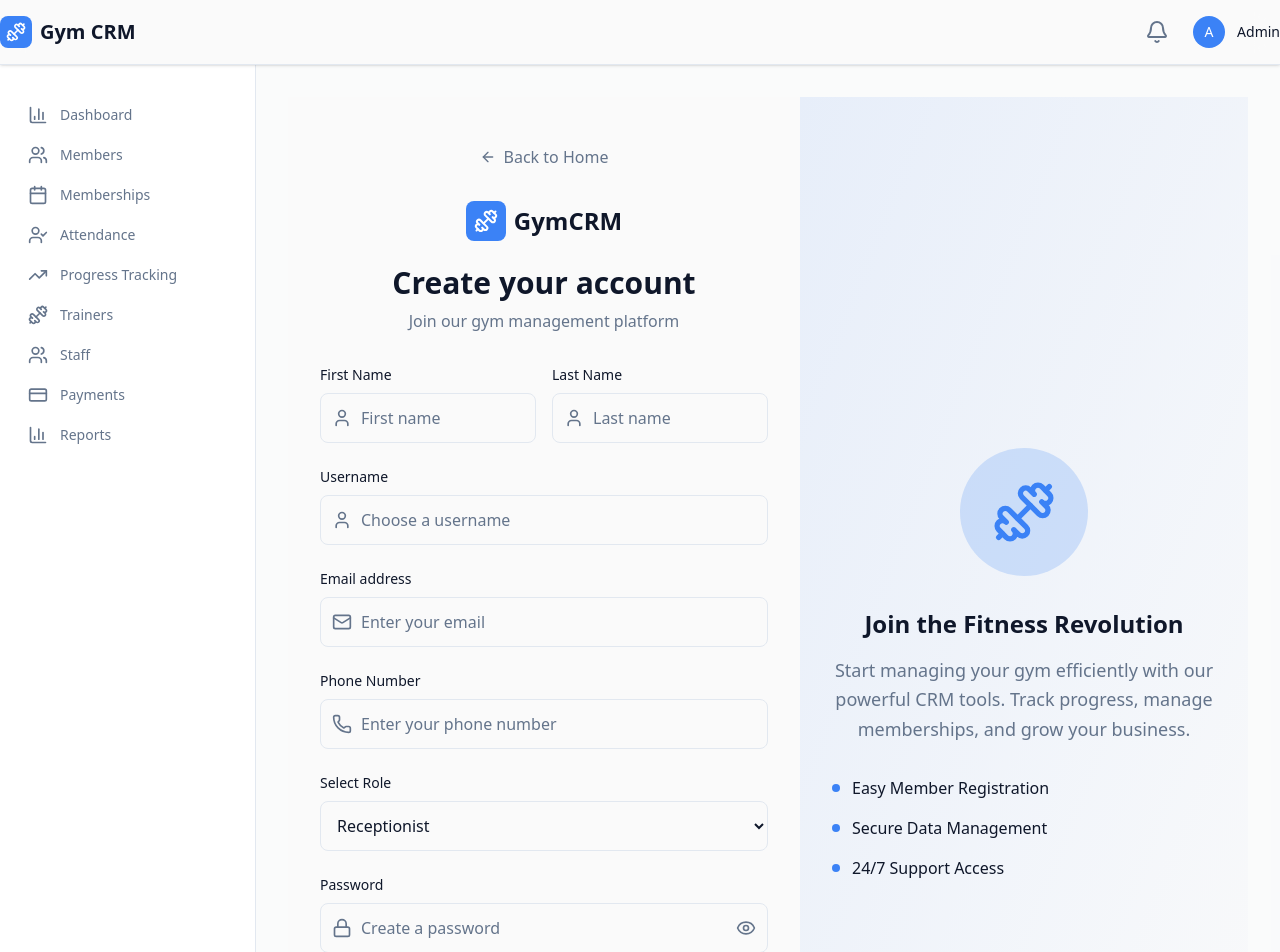
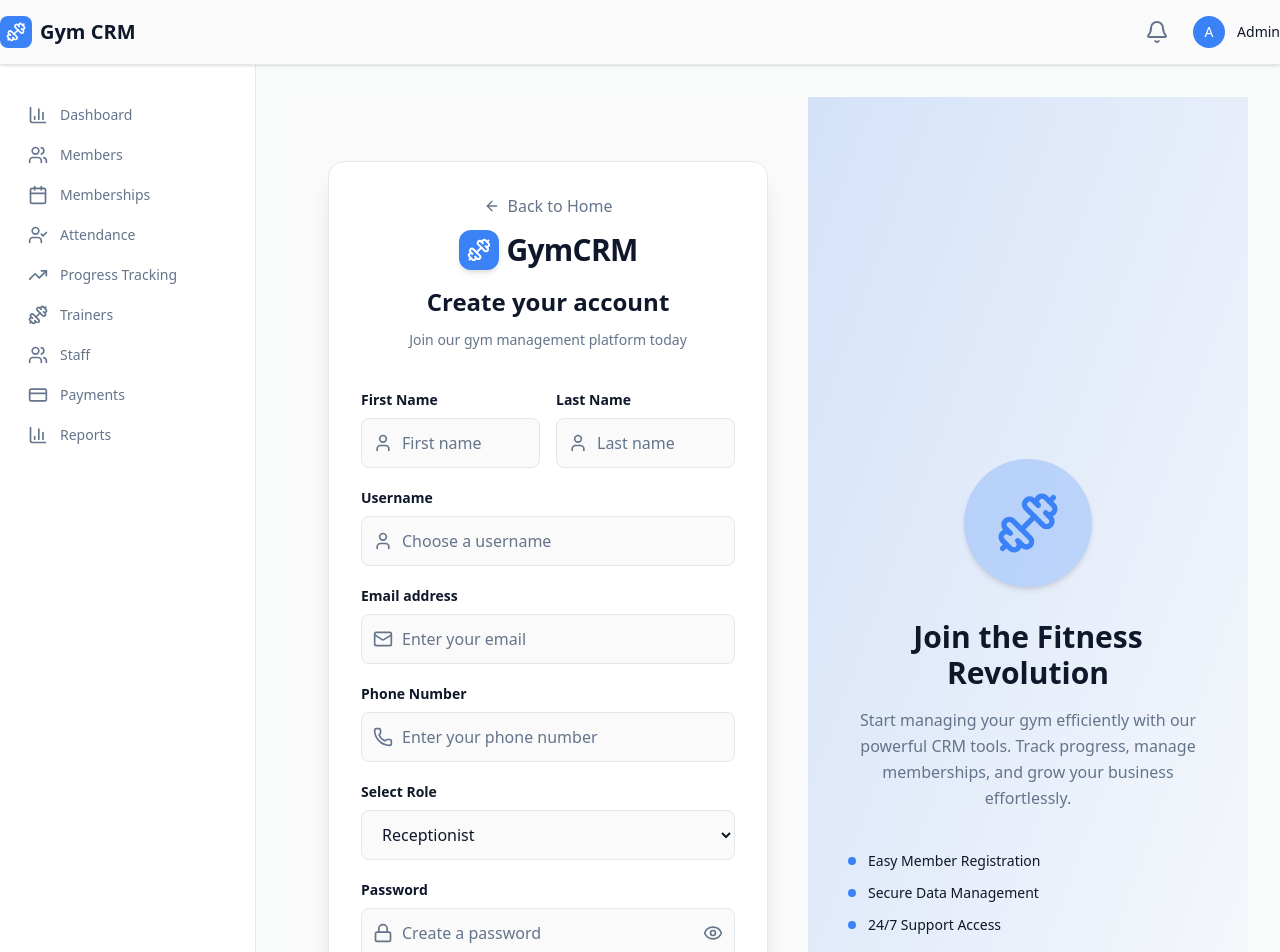
Before and after one commit to Sachinmca778/EduCRM, a Next.js app: page /gym-crm/signup in a window 1280 px wide. Shown: the top 952 px of the page. Built offline with nearby package versions, Linux system fonts and the light colour scheme.

Commit message:
enhance signup and login Ui

```diff
--- a/app/gym-crm/signup/page.tsx
+++ b/app/gym-crm/signup/page.tsx
@@ -63,12 +63,10 @@ export default function GymSignupPage() {
 
       const data = await res.json();
       alert(`Register successfully!`);
-
     } catch (error) {
       console.error(error);
     }
 
-    // Simulate API call
     setTimeout(() => {
       setIsLoading(false);
       // Redirect to login
@@ -76,14 +74,12 @@ export default function GymSignupPage() {
     }, 2000);
   };
 
-
   const handleInputChange = (e) => {
     const { name, value } = e.target;
     setFormData(prev => ({
       ...prev,
       [name]: value
     }));
-    // Clear error when user starts typing
     if (errors[name]) {
       setErrors(prev => ({
         ...prev,
@@ -95,41 +91,43 @@ export default function GymSignupPage() {
   return (
     <div className="min-h-screen bg-background flex">
       {/* Left Side - Signup Form */}
-      <div className="flex-1 flex items-center justify-center px-4 sm:px-6 lg:px-8 py-12">
-        <div className="max-w-md w-full space-y-8">
+      <div className="flex-1 flex items-center justify-center px-6 sm:px-8 lg:px-10 py-16 bg-background">
+        <div className="max-w-md w-full space-y-10 bg-card shadow-xl rounded-2xl p-8 border border-border/30">
           {/* Header */}
-          <div className="text-center">
+          <div className="text-center space-y-3">
             <Link
               href="/"
-              className="inline-flex items-center gap-2 text-muted-foreground hover:text-foreground transition-colors mb-8"
+              className="inline-flex items-center gap-2 text-muted-foreground hover:text-foreground transition-colors"
             >
               <ArrowLeft className="w-4 h-4" />
               Back to Home
             </Link>
 
-            <div className="flex items-center justify-center gap-2 mb-6">
-              <div className="w-10 h-10 bg-primary rounded-lg flex items-center justify-center">
+            <div className="flex items-center justify-center gap-2 mb-4">
+              <div className="w-10 h-10 bg-primary rounded-xl flex items-center justify-center shadow-md">
                 <Dumbbell className="w-6 h-6 text-primary-foreground" />
               </div>
-              <span className="text-2xl font-bold text-foreground">GymCRM</span>
+              <span className="text-3xl font-extrabold text-foreground tracking-tight">
+                GymCRM
+              </span>
             </div>
 
-            <h2 className="text-3xl font-bold text-foreground mb-2">
+            <h2 className="text-2xl font-bold text-foreground">
               Create your account
             </h2>
-            <p className="text-muted-foreground">
-              Join our gym management platform
+            <p className="text-muted-foreground text-sm">
+              Join our gym management platform today
             </p>
           </div>
 
           {/* Signup Form */}
-          <form className="space-y-6" onSubmit={handleSubmit}>
+          <form className="space-y-5" onSubmit={handleSubmit}>
             <div className="grid grid-cols-2 gap-4">
               <div>
-                <label htmlFor="firstName" className="block text-sm font-medium text-foreground mb-2">
+                <label htmlFor="firstName" className="block text-sm font-semibold text-foreground mb-2">
                   First Name
                 </label>
-                <div className="relative">
+                <div className="relative group">
                   <User className="absolute left-3 top-1/2 transform -translate-y-1/2 w-5 h-5 text-muted-foreground" />
                   <input
                     id="firstName"
@@ -138,16 +136,16 @@ export default function GymSignupPage() {
                     required
                     value={formData.firstName}
                     onChange={handleInputChange}
-                    className="w-full pl-10 pr-4 py-3 border border-input rounded-lg bg-background text-foreground placeholder:text-muted-foreground focus:outline-none focus:ring-2 focus:ring-ring focus:ring-offset-2"
+                    className="w-full pl-10 pr-4 py-3 border border-input rounded-lg bg-background text-foreground placeholder:text-muted-foreground transition-all duration-200 group-hover:border-primary focus:border-primary focus:ring-2 focus:ring-primary/30 outline-none"
                     placeholder="First name"
                   />
                 </div>
               </div>
               <div>
-                <label htmlFor="lastName" className="block text-sm font-medium text-foreground mb-2">
+                <label htmlFor="lastName" className="block text-sm font-semibold text-foreground mb-2">
                   Last Name
                 </label>
-                <div className="relative">
+                <div className="relative group">
                   <User className="absolute left-3 top-1/2 transform -translate-y-1/2 w-5 h-5 text-muted-foreground" />
                   <input
                     id="lastName"
@@ -156,7 +154,7 @@ export default function GymSignupPage() {
                     required
                     value={formData.lastName}
                     onChange={handleInputChange}
-                    className="w-full pl-10 pr-4 py-3 border border-input rounded-lg bg-background text-foreground placeholder:text-muted-foreground focus:outline-none focus:ring-2 focus:ring-ring focus:ring-offset-2"
+                    className="w-full pl-10 pr-4 py-3 border border-input rounded-lg bg-background text-foreground placeholder:text-muted-foreground transition-all duration-200 group-hover:border-primary focus:border-primary focus:ring-2 focus:ring-primary/30 outline-none"
                     placeholder="Last name"
                   />
                 </div>
@@ -164,10 +162,10 @@ export default function GymSignupPage() {
             </div>
 
             <div>
-              <label htmlFor="username" className="block text-sm font-medium text-foreground mb-2">
+              <label htmlFor="username" className="block text-sm font-semibold text-foreground mb-2">
                 Username
               </label>
-              <div className="relative">
+              <div className="relative group">
                 <User className="absolute left-3 top-1/2 transform -translate-y-1/2 w-5 h-5 text-muted-foreground" />
                 <input
                   id="username"
@@ -176,37 +174,36 @@ export default function GymSignupPage() {
                   required
                   value={formData.username}
                   onChange={handleInputChange}
-                  className="w-full pl-10 pr-4 py-3 border border-input rounded-lg bg-background text-foreground placeholder:text-muted-foreground focus:outline-none focus:ring-2 focus:ring-ring focus:ring-offset-2"
+                  className="w-full pl-10 pr-4 py-3 border border-input rounded-lg bg-background text-foreground placeholder:text-muted-foreground transition-all duration-200 group-hover:border-primary focus:border-primary focus:ring-2 focus:ring-primary/30 outline-none"
                   placeholder="Choose a username"
                 />
               </div>
             </div>
 
             <div>
-              <label htmlFor="email" className="block text-sm font-medium text-foreground mb-2">
+              <label htmlFor="email" className="block text-sm font-semibold text-foreground mb-2">
                 Email address
               </label>
-              <div className="relative">
+              <div className="relative group">
                 <Mail className="absolute left-3 top-1/2 transform -translate-y-1/2 w-5 h-5 text-muted-foreground" />
                 <input
                   id="email"
                   name="email"
                   type="email"
-                  autoComplete="email"
                   required
                   value={formData.email}
                   onChange={handleInputChange}
-                  className="w-full pl-10 pr-4 py-3 border border-input rounded-lg bg-background text-foreground placeholder:text-muted-foreground focus:outline-none focus:ring-2 focus:ring-ring focus:ring-offset-2"
+                  className="w-full pl-10 pr-4 py-3 border border-input rounded-lg bg-background text-foreground placeholder:text-muted-foreground transition-all duration-200 group-hover:border-primary focus:border-primary focus:ring-2 focus:ring-primary/30 outline-none"
                   placeholder="Enter your email"
                 />
               </div>
             </div>
 
             <div>
-              <label htmlFor="phone" className="block text-sm font-medium text-foreground mb-2">
+              <label htmlFor="phone" className="block text-sm font-semibold text-foreground mb-2">
                 Phone Number
               </label>
-              <div className="relative">
+              <div className="relative group">
                 <Phone className="absolute left-3 top-1/2 transform -translate-y-1/2 w-5 h-5 text-muted-foreground" />
                 <input
                   id="phone"
@@ -214,23 +211,22 @@ export default function GymSignupPage() {
                   type="tel"
                   value={formData.phone}
                   onChange={handleInputChange}
-                  className="w-full pl-10 pr-4 py-3 border border-input rounded-lg bg-background text-foreground placeholder:text-muted-foreground focus:outline-none focus:ring-2 focus:ring-ring focus:ring-offset-2"
+                  className="w-full pl-10 pr-4 py-3 border border-input rounded-lg bg-background text-foreground placeholder:text-muted-foreground transition-all duration-200 group-hover:border-primary focus:border-primary focus:ring-2 focus:ring-primary/30 outline-none"
                   placeholder="Enter your phone number"
                 />
               </div>
             </div>
 
             <div>
-              <label htmlFor="role" className="block text-sm font-medium text-foreground mb-2">
+              <label htmlFor="role" className="block text-sm font-semibold text-foreground mb-2">
                 Select Role
               </label>
-              <div className="relative">
               <select
                 id="role"
                 name="role"
                 value={formData.role}
                 onChange={handleInputChange}
-                  className="w-full pl-3 pr-10 py-3 border border-input rounded-lg bg-background text-foreground focus:outline-none focus:ring-2 focus:ring-ring focus:ring-offset-2"
+                className="w-full px-4 py-3 border border-input rounded-lg bg-background text-foreground focus:border-primary focus:ring-2 focus:ring-primary/30 outline-none transition-all"
               >
                 <option value="ADMIN">Admin</option>
                 <option value="MANAGER">Manager</option>
@@ -238,13 +234,12 @@ export default function GymSignupPage() {
                 <option value="TRAINER">Trainer</option>
               </select>
             </div>
-            </div>
 
             <div>
-              <label htmlFor="password" className="block text-sm font-medium text-foreground mb-2">
+              <label htmlFor="password" className="block text-sm font-semibold text-foreground mb-2">
                 Password
               </label>
-              <div className="relative">
+              <div className="relative group">
                 <Lock className="absolute left-3 top-1/2 transform -translate-y-1/2 w-5 h-5 text-muted-foreground" />
                 <input
                   id="password"
@@ -253,13 +248,13 @@ export default function GymSignupPage() {
                   required
                   value={formData.password}
                   onChange={handleInputChange}
-                  className={`w-full pl-10 pr-12 py-3 border rounded-lg bg-background text-foreground placeholder:text-muted-foreground focus:outline-none focus:ring-2 focus:ring-ring focus:ring-offset-2 ${errors.password ? 'border-red-500' : 'border-input'}`}
+                  className={`w-full pl-10 pr-12 py-3 border rounded-lg bg-background text-foreground placeholder:text-muted-foreground transition-all duration-200 group-hover:border-primary focus:border-primary focus:ring-2 focus:ring-primary/30 outline-none ${errors.password ? 'border-red-500' : 'border-input'}`}
                   placeholder="Create a password"
                 />
                 <button
                   type="button"
                   onClick={() => setShowPassword(!showPassword)}
-                  className="absolute right-3 top-1/2 transform -translate-y-1/2 text-muted-foreground hover:text-foreground transition-colors"
+                  className="absolute right-3 top-1/2 transform -translate-y-1/2 text-muted-foreground hover:text-primary transition-colors"
                 >
                   {showPassword ? <EyeOff className="w-5 h-5" /> : <Eye className="w-5 h-5" />}
                 </button>
@@ -268,10 +263,10 @@ export default function GymSignupPage() {
             </div>
 
             <div>
-              <label htmlFor="passwordHash" className="block text-sm font-medium text-foreground mb-2">
+              <label htmlFor="passwordHash" className="block text-sm font-semibold text-foreground mb-2">
                 Confirm Password
               </label>
-              <div className="relative">
+              <div className="relative group">
                 <Lock className="absolute left-3 top-1/2 transform -translate-y-1/2 w-5 h-5 text-muted-foreground" />
                 <input
                   id="passwordHash"
@@ -280,13 +275,13 @@ export default function GymSignupPage() {
                   required
                   value={formData.passwordHash}
                   onChange={handleInputChange}
-                  className={`w-full pl-10 pr-12 py-3 border rounded-lg bg-background text-foreground placeholder:text-muted-foreground focus:outline-none focus:ring-2 focus:ring-ring focus:ring-offset-2 ${errors.passwordHash ? 'border-red-500' : 'border-input'}`}
+                  className={`w-full pl-10 pr-12 py-3 border rounded-lg bg-background text-foreground placeholder:text-muted-foreground transition-all duration-200 group-hover:border-primary focus:border-primary focus:ring-2 focus:ring-primary/30 outline-none ${errors.passwordHash ? 'border-red-500' : 'border-input'}`}
                   placeholder="Confirm your password"
                 />
                 <button
                   type="button"
                   onClick={() => setShowConfirmPassword(!showConfirmPassword)}
-                  className="absolute right-3 top-1/2 transform -translate-y-1/2 text-muted-foreground hover:text-foreground transition-colors"
+                  className="absolute right-3 top-1/2 transform -translate-y-1/2 text-muted-foreground hover:text-primary transition-colors"
                 >
                   {showConfirmPassword ? <EyeOff className="w-5 h-5" /> : <Eye className="w-5 h-5" />}
                 </button>
@@ -297,7 +292,7 @@ export default function GymSignupPage() {
             <button
               type="submit"
               disabled={isLoading}
-              className="w-full bg-primary text-primary-foreground py-3 px-4 rounded-lg font-semibold hover:bg-primary/90 focus:outline-none focus:ring-2 focus:ring-ring focus:ring-offset-2 disabled:opacity-50 disabled:cursor-not-allowed transition-colors"
+              className="w-full bg-primary text-primary-foreground py-3 px-4 rounded-lg font-semibold hover:bg-primary/90 focus:ring-4 focus:ring-primary/40 transition-all duration-200 disabled:opacity-50 disabled:cursor-not-allowed shadow-md"
             >
               {isLoading ? (
                 <div className="flex items-center justify-center gap-2">
@@ -310,13 +305,12 @@ export default function GymSignupPage() {
             </button>
           </form>
 
-          {/* Sign In Link */}
-          <div className="text-center">
-            <p className="text-muted-foreground">
+          <div className="text-center pt-4">
+            <p className="text-muted-foreground text-sm">
               Already have an account?{" "}
               <Link
                 href="/gym-crm/login"
-                className="text-primary hover:text-primary/80 transition-colors font-medium"
+                className="text-primary hover:text-primary/80 transition-colors font-semibold"
               >
                 Sign in
               </Link>
@@ -325,33 +319,32 @@ export default function GymSignupPage() {
         </div>
       </div>
 
-      {/* Right Side - Image/Illustration */}
-      <div className="hidden lg:flex flex-1 bg-gradient-to-br from-primary/10 via-primary/5 to-background items-center justify-center">
-        <div className="max-w-lg text-center px-8">
-          <div className="w-32 h-32 bg-primary/20 rounded-full flex items-center justify-center mx-auto mb-8">
+      {/* Right Side */}
+      <div className="hidden lg:flex flex-1 bg-gradient-to-br from-primary/20 via-primary/10 to-background items-center justify-center">
+        <div className="max-w-lg text-center px-10">
+          <div className="w-32 h-32 bg-primary/25 rounded-full flex items-center justify-center mx-auto mb-8 shadow-md">
             <Dumbbell className="w-16 h-16 text-primary" />
           </div>
-          <h3 className="text-2xl font-bold text-foreground mb-4">
+          <h3 className="text-3xl font-bold text-foreground mb-4">
             Join the Fitness Revolution
           </h3>
-          <p className="text-muted-foreground text-lg leading-relaxed">
+          <p className="text-muted-foreground text-base leading-relaxed">
             Start managing your gym efficiently with our powerful CRM tools.
-            Track progress, manage memberships, and grow your business.
+            Track progress, manage memberships, and grow your business effortlessly.
           </p>
 
-          {/* Feature highlights */}
-          <div className="mt-8 space-y-4">
+          <div className="mt-10 space-y-3 text-left max-w-sm mx-auto">
             <div className="flex items-center gap-3">
               <div className="w-2 h-2 bg-primary rounded-full"></div>
-              <span className="text-foreground">Easy Member Registration</span>
+              <span className="text-foreground text-sm">Easy Member Registration</span>
             </div>
             <div className="flex items-center gap-3">
               <div className="w-2 h-2 bg-primary rounded-full"></div>
-              <span className="text-foreground">Secure Data Management</span>
+              <span className="text-foreground text-sm">Secure Data Management</span>
             </div>
             <div className="flex items-center gap-3">
               <div className="w-2 h-2 bg-primary rounded-full"></div>
-              <span className="text-foreground">24/7 Support Access</span>
+              <span className="text-foreground text-sm">24/7 Support Access</span>
             </div>
           </div>
         </div>
```
Also changed, not shown: app/gym-crm/login/page.tsx (+42 -44 lines). Lines whose indentation alone changed are shown as unchanged.
